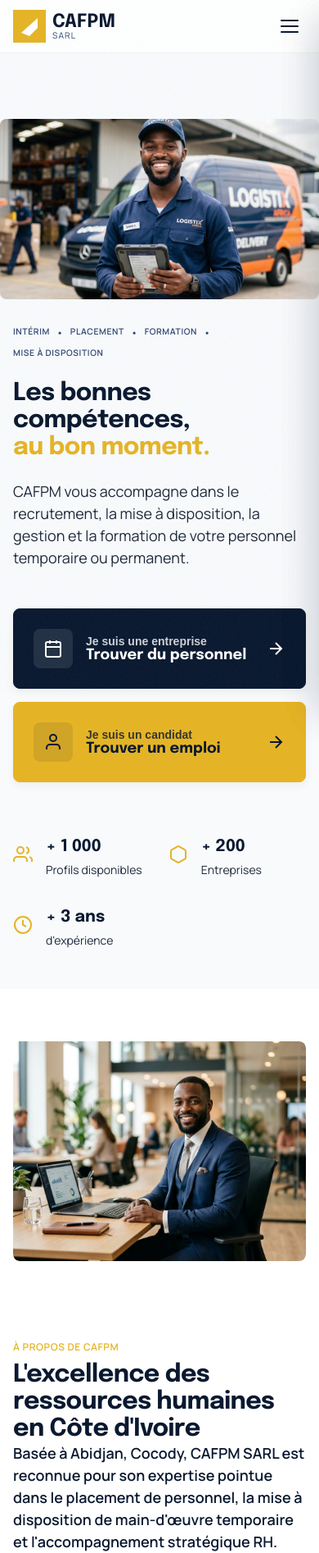
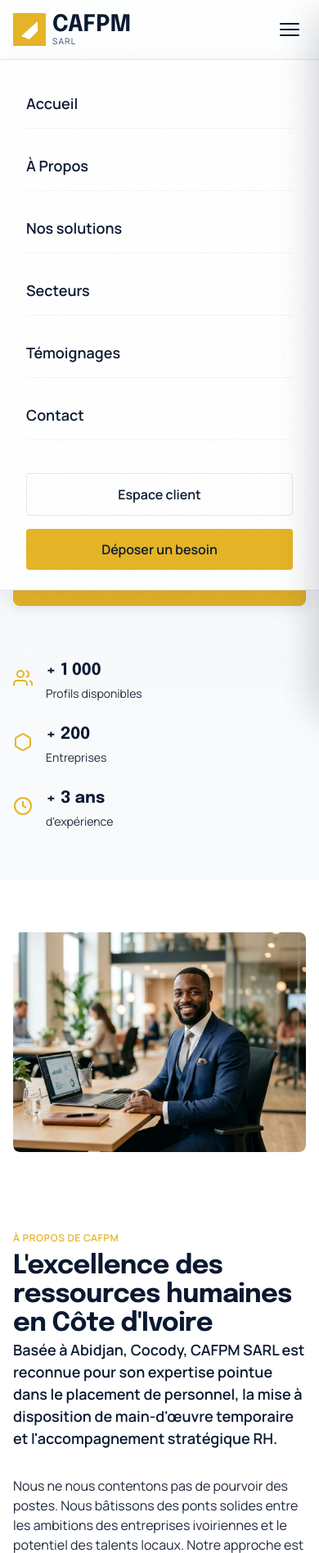
Before and after one commit to christ-dev30/cafpm-vitrine, a PHP site: page / in a window 390 px wide; the page is wider, and only the part inside the window is pictured. Shown: the top 1894 px of that part at 82% size. Run offline with PHP 8.4, Linux system fonts and the light colour scheme.

Commit message:
feat: responsive mobile complet - hamburger menu, grilles adaptatives, hero mobile

```diff
--- a/index.html
+++ b/index.html
@@ -25,17 +25,12 @@
                     <span class="brand-suffix">sarl</span>
                 </div>
             </a>
-            <nav class="main-nav" id="main-nav">
-                <a href="#hero" class="nav-link">Accueil</a>
-                <a href="#apropos" class="nav-link">À Propos</a>
-                <a href="#solutions" class="nav-link">Nos solutions</a>
-                <a href="#secteurs" class="nav-link">Secteurs</a>
-                <a href="#contact" class="nav-link">Contact</a>
-                <!-- Mobile only CTAs inside nav -->
-                <div class="nav-mobile-ctas">
-                    <button class="btn btn-secondary modal-trigger" data-target="modal-login">Espace client</button>
-                    <button class="btn btn-primary modal-trigger" data-target="drawer-form">Déposer un besoin</button>
-                </div>
+            <nav class="main-nav">
+                <a href="#hero">Accueil</a>
+                <a href="#apropos">À Propos</a>
+                <a href="#solutions">Nos solutions</a>
+                <a href="#secteurs">Secteurs</a>
+                <a href="#contact">Contact</a>
             </nav>
             <div class="header-actions">
                 <button class="btn btn-secondary modal-trigger" data-target="modal-login">
@@ -52,14 +47,27 @@
                     </svg>
                     Déposer un besoin
                 </button>
-                <!-- Hamburger button (mobile only) -->
-                <button class="hamburger" id="hamburger" aria-label="Ouvrir le menu" aria-expanded="false">
+                <!-- Hamburger Button (visible on mobile only) -->
+                <button class="hamburger" id="hamburger" aria-label="Menu" aria-expanded="false">
                     <span></span>
                     <span></span>
                     <span></span>
                 </button>
             </div>
         </div>
+        <!-- Mobile Navigation Overlay -->
+        <nav class="mobile-nav" id="mobile-nav" aria-hidden="true">
+            <a href="#hero" class="mobile-nav-link">Accueil</a>
+            <a href="#apropos" class="mobile-nav-link">À Propos</a>
+            <a href="#solutions" class="mobile-nav-link">Nos solutions</a>
+            <a href="#secteurs" class="mobile-nav-link">Secteurs</a>
+            <a href="#references" class="mobile-nav-link">Témoignages</a>
+            <a href="#contact" class="mobile-nav-link">Contact</a>
+            <div class="mobile-nav-actions">
+                <button class="btn btn-secondary modal-trigger" data-target="modal-login">Espace client</button>
+                <button class="btn btn-primary modal-trigger" data-target="drawer-form">Déposer un besoin</button>
+            </div>
+        </nav>
     </header>
 
     <!-- Hero Section -->
--- a/style.css
+++ b/style.css
@@ -1171,7 +1171,11 @@ img {
 }
 
 /* ==========================================================================
-   HAMBURGER BUTTON (Mobile only)
+   MOBILE RESPONSIVENESS
+   ========================================================================== */
+
+/* ==========================================================================
+   HAMBURGER MENU
    ========================================================================== */
 .hamburger {
     display: none;
@@ -1185,23 +1189,20 @@ img {
     border: none;
     cursor: pointer;
     padding: 4px;
-    border-radius: 6px;
-    transition: background var(--transition-fast);
-    z-index: 1001;
+    z-index: 1100;
+    flex-shrink: 0;
 }
-.hamburger:hover {
-    background: rgba(10, 25, 48, 0.06);
-}
+
 .hamburger span {
     display: block;
-    width: 22px;
+    width: 24px;
     height: 2px;
     background: var(--color-navy);
     border-radius: 2px;
-    transition: all 0.35s cubic-bezier(0.23, 1, 0.32, 1);
+    transition: transform 0.3s ease, opacity 0.3s ease;
     transform-origin: center;
 }
-/* Hamburger → X animation */
+
 .hamburger.is-open span:nth-child(1) {
     transform: translateY(7px) rotate(45deg);
 }
@@ -1213,147 +1214,122 @@ img {
     transform: translateY(-7px) rotate(-45deg);
 }
 
-/* Mobile nav CTAs hidden on desktop */
-.nav-mobile-ctas {
+.mobile-nav {
     display: none;
+    position: absolute;
+    top: 100%;
+    left: 0;
+    right: 0;
+    background: var(--color-white);
+    border-top: 1px solid var(--color-gray-200);
+    border-bottom: 1px solid var(--color-gray-200);
+    padding: var(--space-3) var(--space-4);
+    flex-direction: column;
+    gap: var(--space-2);
+    box-shadow: var(--shadow-md);
+    z-index: 999;
+}
+
+.mobile-nav-link {
+    font-size: 1.125rem;
+    font-weight: 600;
+    color: var(--color-navy);
+    padding: var(--space-2) 0;
+    border-bottom: 1px solid var(--color-gray-100);
+    display: block;
+    transition: color 0.2s ease;
+}
+
+.mobile-nav-link:hover {
+    color: var(--color-gold);
+}
+
+.mobile-nav-actions {
+    display: flex;
+    flex-direction: column;
+    gap: var(--space-2);
+    padding-top: var(--space-3);
+}
+
+.mobile-nav-actions .btn {
+    width: 100%;
+    justify-content: center;
+    padding: 14px;
+    font-size: 1rem;
 }
 
 /* ==========================================================================
-   MOBILE RESPONSIVENESS — Tablette (≤ 991px)
-   ========================================================================== */
-@media (max-width: 991px) {
-    .header-inner {
-        height: 72px;
-    }
-    /* On tablets, keep nav but shrink gap */
-    .main-nav {
-        gap: var(--space-3);
-    }
-    .header-actions .btn-secondary {
-        display: none;
-    }
-}
-
-/* ==========================================================================
-   MOBILE RESPONSIVENESS — Téléphone (≤ 768px)
+   BREAKPOINT 768PX (Tablettes et mobiles)
    ========================================================================== */
 @media (max-width: 768px) {
-
-    /* Container padding */
+    /* Layout de base */
     .container {
         padding: 0 var(--space-2);
     }
 
-    /* --- HEADER & NAV --- */
-    .header-inner {
-        height: 64px;
-    }
+    /* Header */
     .hamburger {
         display: flex;
     }
-    /* Hide desktop nav & CTAs */
     .main-nav {
         display: none;
-        position: fixed;
-        top: 64px;
-        left: 0;
-        right: 0;
-        bottom: 0;
-        background: var(--color-white);
-        flex-direction: column;
-        align-items: flex-start;
-        gap: 0;
-        padding: var(--space-3) var(--space-4);
-        z-index: 999;
-        overflow-y: auto;
-        box-shadow: 0 4px 32px rgba(10, 25, 48, 0.15);
     }
-    .main-nav.is-open {
+    .header-actions .btn-secondary,
+    .header-actions .btn-primary {
+        display: none;
+    }
+    .mobile-nav {
         display: flex;
     }
-    .nav-link {
-        display: block;
-        width: 100%;
-        font-size: 1.25rem;
-        font-weight: 600;
-        padding: var(--space-2) 0;
-        border-bottom: 1px solid var(--color-gray-100);
-        color: var(--color-navy);
-    }
-    .nav-link:last-of-type {
-        border-bottom: none;
-    }
-    .nav-mobile-ctas {
-        display: flex;
-        flex-direction: column;
-        gap: var(--space-2);
-        width: 100%;
-        margin-top: var(--space-4);
-        padding-top: var(--space-4);
-        border-top: 1px solid var(--color-gray-100);
-    }
-    .nav-mobile-ctas .btn {
-        width: 100%;
-        justify-content: center;
-        padding: var(--space-2);
-    }
-    .header-actions .btn {
-        display: none;
+    .header-inner {
+        height: 72px;
     }
 
-    /* --- TYPOGRAPHIE --- */
-    h1 { font-size: 2.25rem; }
-    h2 { font-size: 1.875rem; }
-    h3 { font-size: 1.375rem; }
-    .section-head h2 { font-size: 1.875rem; }
+    /* Typographie */
+    h2 {
+        font-size: 2rem;
+    }
+    h3 {
+        font-size: 1.35rem;
+    }
+    .section-head h2 {
+        font-size: 1.75rem;
+    }
 
-    /* --- HERO --- */
+    /* Hero */
     .hero {
-        padding: 80px 0 48px;
+        padding: 120px 0 60px;
         min-height: auto;
     }
-    .hero-inner {
-        display: flex;
-        flex-direction: column;
-    }
     .hero-bg {
-        /* Sur mobile : image en pleine largeur au-dessus du contenu */
-        position: relative;
-        width: 100%;
-        height: 220px;
-        clip-path: none;
-        top: unset;
-        right: unset;
-        display: block;
-        margin-bottom: var(--space-4);
-        border-radius: 8px;
+        display: none;
     }
     .hero-badge {
         display: none;
     }
-    .hero-content {
-        max-width: 100%;
+    .hero h1 {
+        font-size: 2.5rem;
     }
-    .hero h1 {
-        font-size: 2.25rem;
-    }
-    .hero-tags {
-        flex-wrap: wrap;
-        gap: 8px;
+    .hero p {
+        font-size: 1rem;
     }
     .hero-cta-group {
         flex-direction: column;
-        gap: var(--space-2);
+        gap: var(--space-3);
     }
     .hero-cta-card {
         width: 100%;
     }
     .hero-stats {
+        flex-direction: column;
+        gap: var(--space-3);
+    }
+    .hero-tags {
         flex-wrap: wrap;
-        gap: var(--space-4);
+        gap: var(--space-2);
     }
 
-    /* --- SECTIONS: PADDING --- */
+    /* Sections padding */
     .solutions,
     .secteurs,
     .about-section,
@@ -1362,89 +1338,72 @@ img {
         padding: var(--space-8) 0;
     }
 
-    /* --- À PROPOS --- */
+    /* Solutions */
+    .solutions-grid {
+        grid-template-columns: 1fr;
+        gap: var(--space-3);
+    }
+
+    /* Secteurs */
+    .secteurs-grid {
+        grid-template-columns: repeat(2, 1fr);
+        gap: var(--space-3);
+    }
+
+    /* À Propos */
     .about-grid {
         grid-template-columns: 1fr;
     }
     .about-visual {
         aspect-ratio: 4/3;
-        order: -1; /* Image en premier sur mobile */
+        order: -1;
     }
 
-    /* --- SOLUTIONS & SECTEURS --- */
-    .solutions-grid,
-    .secteurs-grid {
-        grid-template-columns: 1fr;
-    }
-    .solution-card,
-    .secteur-card {
-        padding: var(--space-4);
-    }
-
-    /* --- ACTUALITÉS --- */
-    .news-grid {
-        grid-template-columns: 1fr;
-    }
-
-    /* --- TÉMOIGNAGES (Marquee) --- */
+    /* Testimonials */
     .testimonial-card {
         width: 280px;
         padding: var(--space-4);
     }
 
-    /* --- FOOTER --- */
+    /* Actualités */
+    .news-grid {
+        grid-template-columns: 1fr;
+        gap: var(--space-4);
+    }
+
+    /* Footer */
     .footer-grid {
         grid-template-columns: 1fr;
         gap: var(--space-6);
-    }
-    .footer-newsletter {
-        width: 100%;
-    }
-    .newsletter-form {
-        flex-direction: column;
-        gap: var(--space-2);
-    }
-    .newsletter-form input,
-    .newsletter-form .btn {
-        width: 100%;
     }
     .footer-bottom {
         flex-direction: column;
         text-align: center;
         gap: var(--space-3);
     }
-
-    /* --- DRAWERS (panneau latéral → plein écran) --- */
-    .drawer {
-        width: 100% !important;
-        max-width: 100% !important;
-    }
 }
 
 /* ==========================================================================
-   TRÈS PETITS ÉCRANS (≤ 480px)
+   BREAKPOINT 480PX (Très petits téléphones)
    ========================================================================== */
-@media (max-width: 480px) {
-    h1 { font-size: 1.875rem; }
-    .hero h1 { font-size: 1.875rem; }
-    .brand-name { font-size: 1.4rem; }
-    .hero-tags span { font-size: 0.65rem; }
-    .section-eyebrow { font-size: 0.7rem; }
-    .testimonial-card { width: 240px; }
-}
-
-/* Très petits écrans */
 @media (max-width: 480px) {
     h1 {
         font-size: 2rem;
     }
-    .hero-tags span {
-        font-size: 0.65rem;
+    .hero h1 {
+        font-size: 2rem;
+    }
+    .secteurs-grid {
+        grid-template-columns: 1fr;
     }
     .section-eyebrow {
         font-size: 0.75rem;
     }
+    .testimonial-card {
+        width: 260px;
+    }
 }
+
 .news-card p {
     color: var(--color-navy-muted);
     font-size: 0.875rem;
```
Also changed, not shown: main.js (+21 -9 lines).
